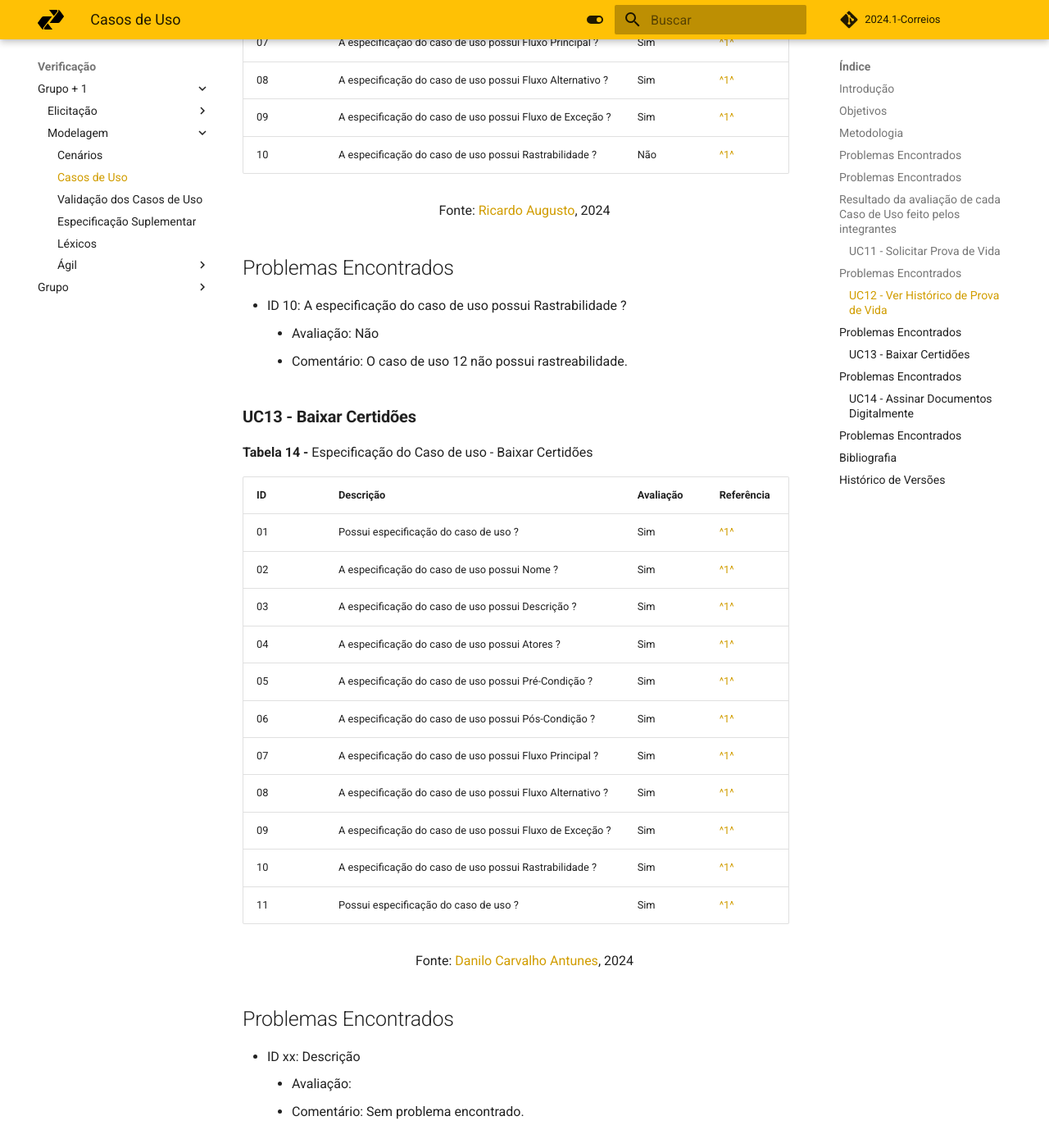
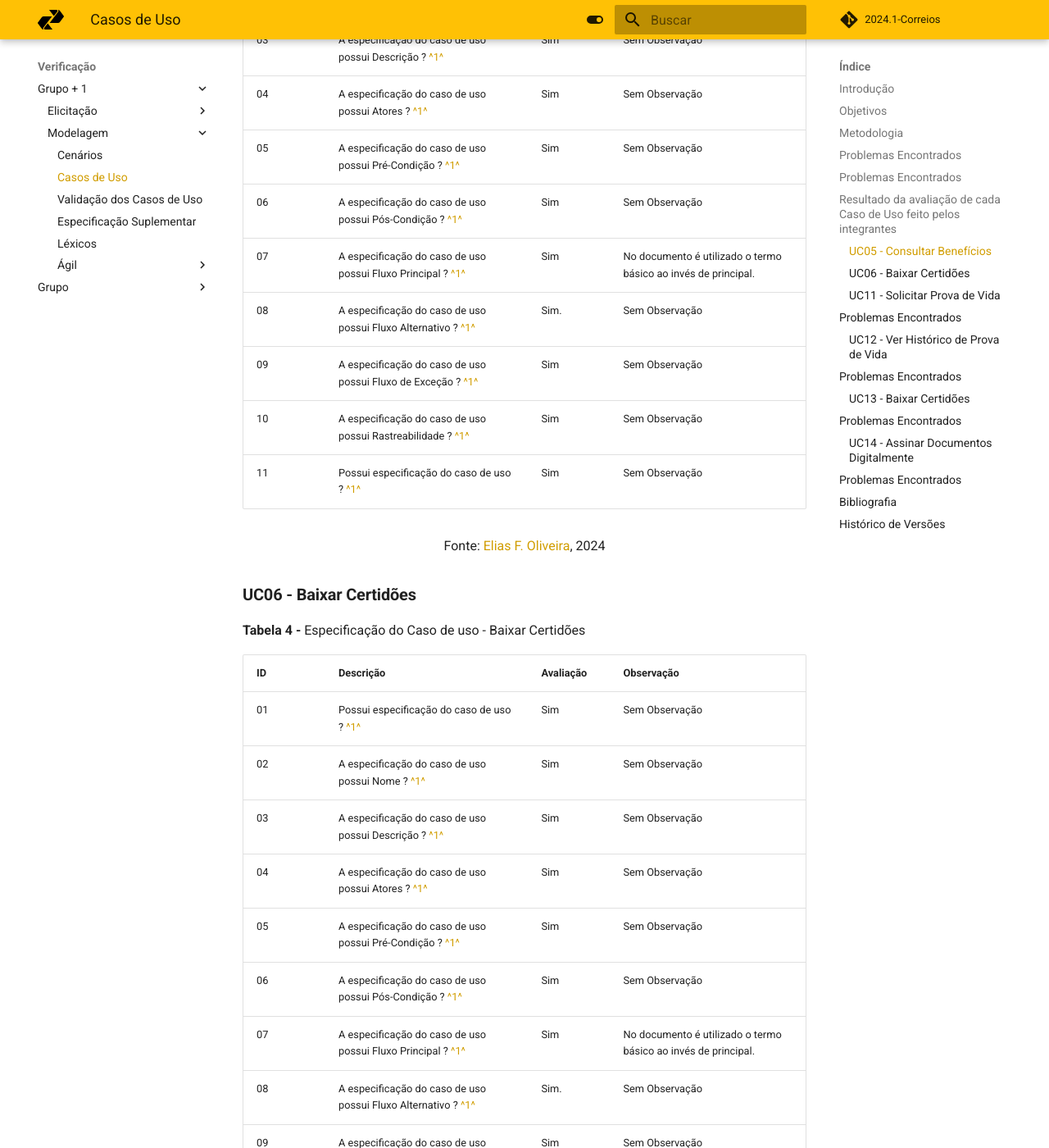
Before and after one commit to Requisitos-de-Software/2024.1-Serasa, an MkDocs documentation site: the page built from docs/verificacao/grupo+1/modelagem/casodeuso.md, in a window 1280 px wide and 1400 px high, scrolled down 4691 px. Shown: the whole window at 82% size. Built offline with MkDocs 1.6.1 and Material for MkDocs 9.7.7, drawn with Linux system fonts in a browser that asks for light colours; comment, search, counter and statistics services are not loaded; some of the changed text lies outside the part shown.

Commit message:
add cases 05 and 06

```diff
--- a/docs/verificacao/grupo+1/modelagem/casodeuso.md
+++ b/docs/verificacao/grupo+1/modelagem/casodeuso.md
@@ -64,6 +65,19 @@ Aqui será apresentado todos os problemas identificados durante o processo de ve
 |09|A especificação do caso de uso possui Fluxo de Exceção ? | A | <a id="anchor_1" href="#REF1">^1^</a> |
 |10|A especificação do caso de uso possui Rastrabilidade ? | A | <a id="anchor_1" href="#REF1">^1^</a> |
 |11|Possui especificação do caso de uso ? | A | <a id="anchor_1" href="#REF1">^1^</a> |
+=======
+|01|Possui especificação do caso de uso ? <a id="anchor_1" href="#REF1">^1^</a>| A | O |
+|02|A especificação do caso de uso possui Nome ? <a id="anchor_1" href="#REF1">^1^</a>| A | O |
+|03|A especificação do caso de uso possui Descrição ? <a id="anchor_1" href="#REF1">^1^</a>| A | O |
+|04|A especificação do caso de uso possui Atores ? <a id="anchor_1" href="#REF1">^1^</a>| A | O |
+|05|A especificação do caso de uso possui Pré-Condição ? <a id="anchor_1" href="#REF1">^1^</a>| A | O |
+|06|A especificação do caso de uso possui Pós-Condição ? <a id="anchor_1" href="#REF1">^1^</a>| A | O |
+|07|A especificação do caso de uso possui Fluxo Principal ? <a id="anchor_1" href="#REF1">^1^</a>| A | O |
+|08|A especificação do caso de uso possui Fluxo Alternativo ? <a id="anchor_1" href="#REF1">^1^</a>| A | O |
+|09|A especificação do caso de uso possui Fluxo de Exceção ? <a id="anchor_1" href="#REF1">^1^</a>| A | O |
+|10|A especificação do caso de uso possui Rastreabilidade ? <a id="anchor_1" href="#REF1">^1^</a>| A | O |
+|11|Possui especificação do caso de uso ? <a id="anchor_1" href="#REF1">^1^</a>| A | O |
+>>>>>>> a5876fa (add cases 05 and 06)
 
 <font size="3"><p style="text-align: center">Fonte: [Danilo Carvalho Antunes](https://github.com/Danilo-Carvalho-Antunes), 2024</p></font>
 
@@ -78,6 +92,46 @@ Aqui será apresentado todos os problemas identificados durante o processo de ve
 **Tabela para avaliação de cada Caso de Uso feito pelos integrantes**
 
 ## **Resultado da avaliação de cada Caso de Uso feito pelos integrantes**
+
+### **UC05 - Consultar Benefícios**
+
+<p align="center" > <strong> Tabela 3 - </strong>Checklist para a Consultar Benefícios</font></p>
+
+|ID|Descrição|Avaliação|Observação|
+| --- | ------------------------------------------------------------------------------------------------------------------------------------------- | --------- | ----------- |
+|01|Possui especificação do caso de uso ? <a id="anchor_1" href="#REF1">^1^</a>| Sim | Sem Observação |
+|02|A especificação do caso de uso possui Nome ? <a id="anchor_1" href="#REF1">^1^</a>| Sim | Sem Observação |
+|03|A especificação do caso de uso possui Descrição ? <a id="anchor_1" href="#REF1">^1^</a>| Sim | Sem Observação |
+|04|A especificação do caso de uso possui Atores ? <a id="anchor_1" href="#REF1">^1^</a>| Sim | Sem Observação |
+|05|A especificação do caso de uso possui Pré-Condição ? <a id="anchor_1" href="#REF1">^1^</a>| Sim | Sem Observação |
+|06|A especificação do caso de uso possui Pós-Condição ? <a id="anchor_1" href="#REF1">^1^</a>| Sim | Sem Observação |
+|07|A especificação do caso de uso possui Fluxo Principal ? <a id="anchor_1" href="#REF1">^1^</a>| Sim | No documento é utilizado o termo básico ao invés de principal. |
+|08|A especificação do caso de uso possui Fluxo Alternativo ? <a id="anchor_1" href="#REF1">^1^</a>| Sim. | Sem Observação |
+|09|A especificação do caso de uso possui Fluxo de Exceção ? <a id="anchor_1" href="#REF1">^1^</a>| Sim | Sem Observação |
+|10|A especificação do caso de uso possui Rastreabilidade ? <a id="anchor_1" href="#REF1">^1^</a>| Sim | Sem Observação |
+|11|Possui especificação do caso de uso ? <a id="anchor_1" href="#REF1">^1^</a>| Sim | Sem Observação |
+
+<font size="3"><p style="text-align: center">Fonte: [Elias F. Oliveira](https://github.com/EliasOliver21), 2024</p></font>
+
+### **UC06 - Baixar Certidões**
+
+<p align="center" > <strong> Tabela 4 - </strong>Especificação do Caso de uso - Baixar Certidões</font></p>
+
+|ID|Descrição|Avaliação|Observação|
+| --- | ------------------------------------------------------------------------------------------------------------------------------------------- | --------- | ----------- |
+|01|Possui especificação do caso de uso ? <a id="anchor_1" href="#REF1">^1^</a>| Sim | Sem Observação |
+|02|A especificação do caso de uso possui Nome ? <a id="anchor_1" href="#REF1">^1^</a>| Sim | Sem Observação |
+|03|A especificação do caso de uso possui Descrição ? <a id="anchor_1" href="#REF1">^1^</a>| Sim | Sem Observação |
+|04|A especificação do caso de uso possui Atores ? <a id="anchor_1" href="#REF1">^1^</a>| Sim | Sem Observação |
+|05|A especificação do caso de uso possui Pré-Condição ? <a id="anchor_1" href="#REF1">^1^</a>| Sim | Sem Observação |
+|06|A especificação do caso de uso possui Pós-Condição ? <a id="anchor_1" href="#REF1">^1^</a>| Sim | Sem Observação |
+|07|A especificação do caso de uso possui Fluxo Principal ? <a id="anchor_1" href="#REF1">^1^</a>| Sim | No documento é utilizado o termo básico ao invés de principal. |
+|08|A especificação do caso de uso possui Fluxo Alternativo ? <a id="anchor_1" href="#REF1">^1^</a>| Sim. | Sem Observação |
+|09|A especificação do caso de uso possui Fluxo de Exceção ? <a id="anchor_1" href="#REF1">^1^</a>| Sim | Sem Observação |
+|10|A especificação do caso de uso possui Rastreabilidade ? <a id="anchor_1" href="#REF1">^1^</a>| Sim | Sem Observação |
+|11|Possui especificação do caso de uso ? <a id="anchor_1" href="#REF1">^1^</a>| Sim | Sem Observação |
+
+<font size="3"><p style="text-align: center">Fonte: [Elias F. Oliveira](https://github.com/EliasOliver21), 2024</p></font>
 
 ### UC11 - Solicitar Prova de Vida
 
```
Also changed, not shown: other parts of docs/verificacao/grupo+1/modelagem/casodeuso.md (+1 -0 lines).
